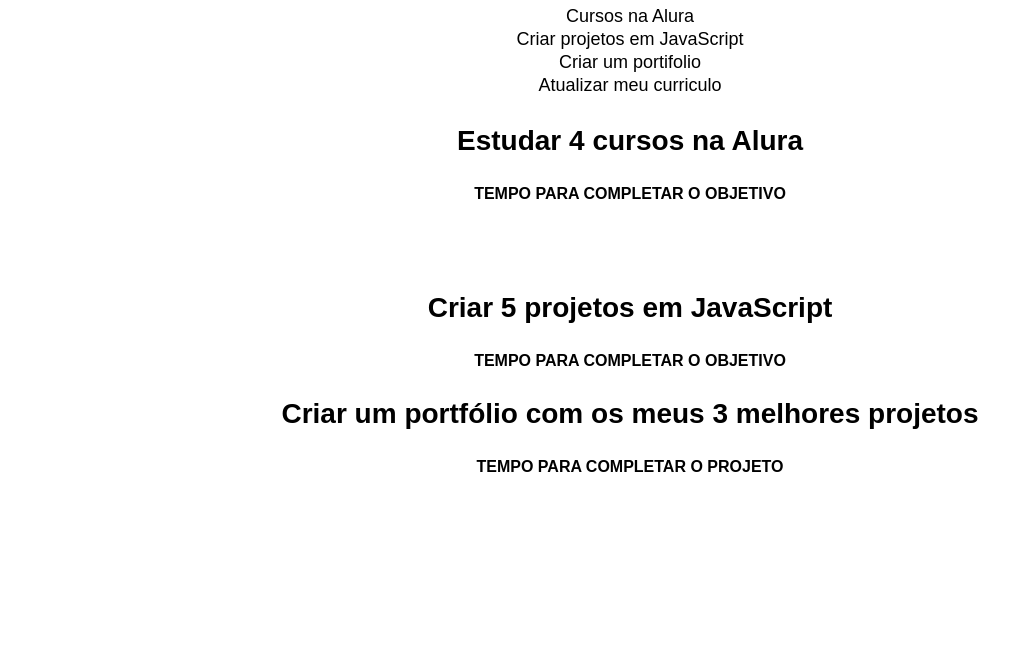
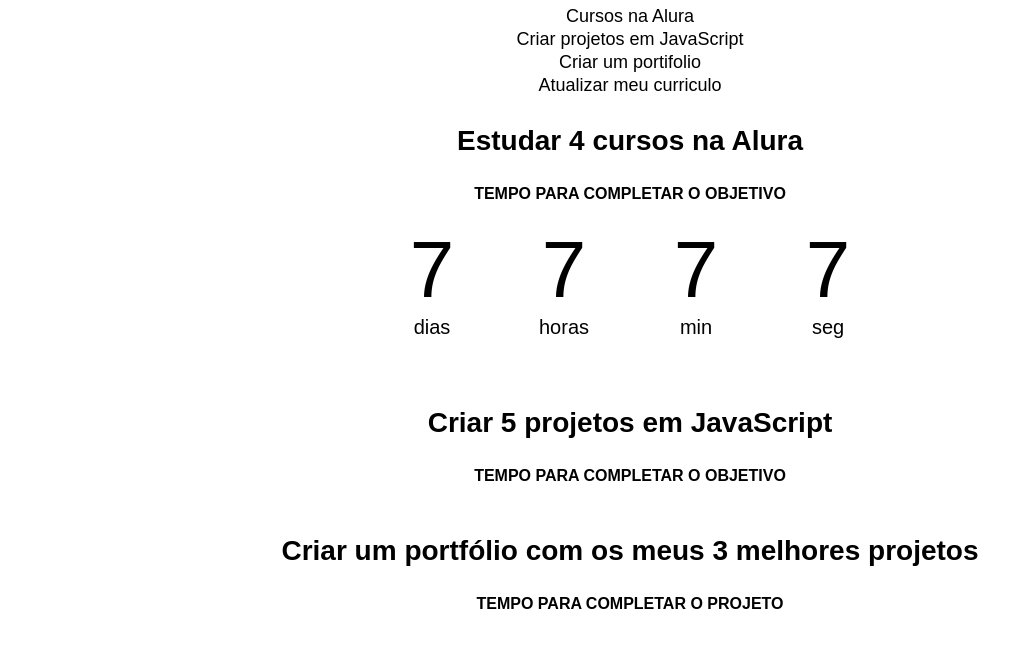
Before and after one commit to tatianekovalek/metas, a plain HTML site: page index.html in a window 1280 px wide. Shown: the part 93-740 px from the top of the page, without its empty margins (10-1019 px from the left). Drawn offline with Linux system fonts and the light colour scheme.

Commit message:
parte 8 concluída

```diff
--- a/index.html
+++ b/index.html
@@ -21,6 +21,22 @@
     <h3 class="aba-conteudo-titulo-principal">Estudar 4 cursos na Alura</h3>
     <h4 class="aba-conteudo-titulo-secundario">Tempo para completar o objetivo</h4>
     <div class="contador">
+         <div class="contador-digito">
+            <p class="contador-digito-numero">7</p>
+            <p class="contador-digito-texto">dias</p>
+         </div>
+         <div class="contador-digito">
+            <p class="contador-digito-numero">7</p>
+            <p class="contador-digito-texto">horas</p>
+         </div>
+         <div class="contador-digito">
+            <p class="contador-digito-numero">7</p>
+            <p class="contador-digito-texto">min</p>
+         </div>
+         <div class="contador-digito">
+            <p class="contador-digito-numero">7</p>
+            <p class="contador-digito-texto">seg</p>
+         </div>
 </div>
     <div class="abas-textos">
         <h3 class="aba-conteudo-titulo-principal">Criar 5 projetos em JavaScript</h3>
--- a/main.js
+++ b/main.js
@@ -15,9 +15,13 @@
 }
 
 const contadores=document.querySelectorAll(".contador");
-const tempoObjetivo1 = new Date("2024-10-05T00:00:00");
+const tempoObjetivo1 = new Date("2020-10-05T00:00:00");
+const tempoObjetivo2 = new Date("2023-12-05T00:00:00");
+const tempoObjetivo3 = new Date("2023-12-30T00:00:00");
+const tempoObjetivo4 = new Date("2024-02-01T00:00:00");
 
-contadores[0].textContent = calculeTempo(tempoObjetivo1);
+const tempos =[tempoObjetivo1,tempoObjetivo2,tempoObjetivo3,tempoObjetivo4];
+
 
 function calculaTempo(tempoObjetivo){
     let tempoAtual = new Date();
@@ -30,8 +34,22 @@
 segundos %=60;
 minutos %=60;
 horas %=24;
+if (tempofinal> 0){
+    return dias + " dias " + horas + " horas " + minutos + " minutos " + segundos + " segundos ";
+} else {
+    return "Prazo Finalizado";
+   }
+}
 
-    return dias + " dias " + horas + " horas " + minutos + " minutos " + segundos + " segundos ";
+    function atualizaCronometro(){
+    for (let i=0 i<contadores.length;i++){
+        contadores[i].textContent = calculeTempo(tempos[i]);
+    }
+}
 
+function comecaCronometro(){
+    atualizaCronometro();
+setInterval(atualizaCronometro(),1000);
+}
 
-}
+//comecaCronometro();
--- a/style.css
+++ b/style.css
@@ -88,7 +88,27 @@
     color:var(--verde);
     text-transform: uppercase;
    }
-   .contador{
+
+.contador{
+    display:flex;
+    justify-content: center;
+    flex-wrap: wrap;
+}
+.contador-digito{
+    padding: 0 16px;
+    text-align: center;
+    min-width: 100px;
+}
+
+.contador-digito-numero{
+    font-size: 80px;
+    margin: 0;
+
+}
+
+.contador-digito-texto{
+    color:var(--verde);
     font-size: 20px;
-    text-align: center;
-   }
+    margin: 0;
+
+}
```
